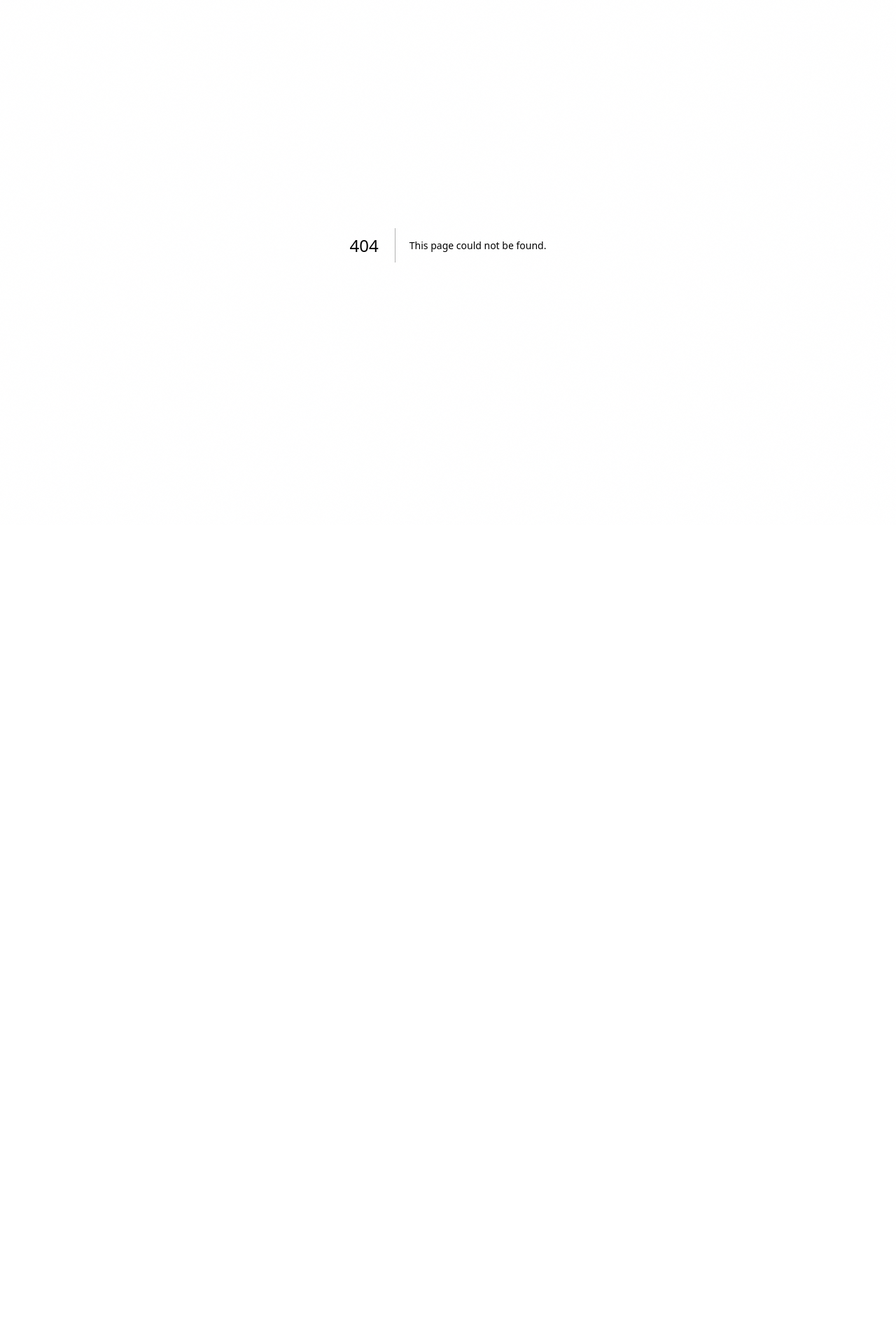
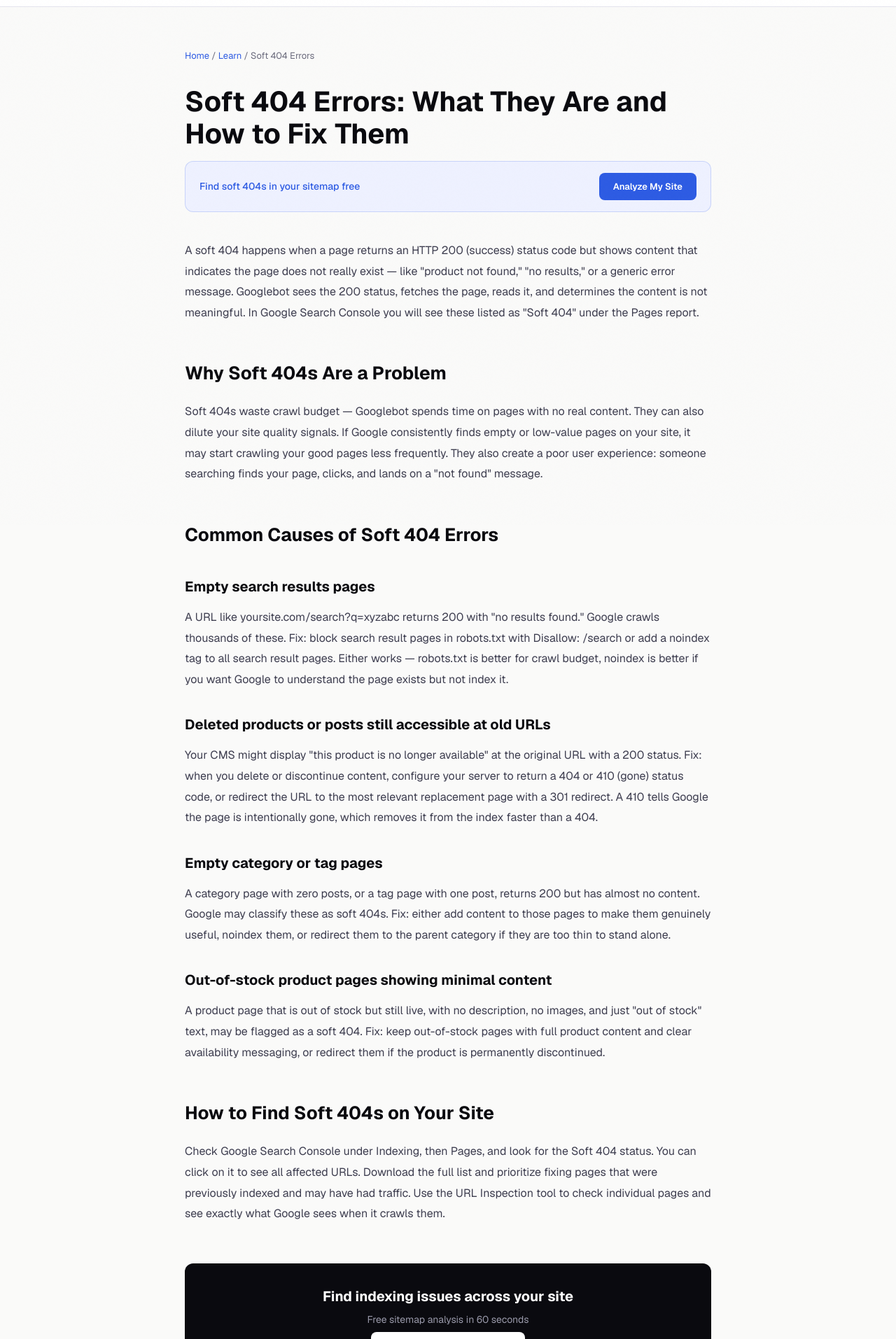
Before and after one commit to Watermelon-Coctail-Bar/sitemap-fixer, a Next.js app: page /learn/soft-404-errors in a window 1280 px wide. Before the commit this address had no page. Shown: the part 50-1963 px from the top of the page at 70% size. Before the commit the page ends 800 px from the top, so only its background shows below. Built offline with nearby package versions, Linux system fonts and the light colour scheme.

Commit message:
Create page.tsx

```diff
--- /dev/null
+++ b/src/app/learn/soft-404-errors/page.tsx
@@ -0,0 +1,50 @@
+import type { Metadata } from 'next';
+export const metadata: Metadata = {
+  title: 'Soft 404 Errors: What They Are and How to Fix Them | SitemapFixer',
+  description: "A soft 404 is a page that returns a 200 status code but displays content that looks like a 404 page. Here is why Google flags them and exactly how to fix each type.",
+  alternates: { canonical: 'https://sitemapfixer.com/learn/soft-404-errors' },
+};
+export default function Page() {
+  return (
+    <div style={{ maxWidth: 800, margin: '0 auto', padding: '60px 24px' }}>
+      <nav style={{ fontSize: 13, color: '#6b6b7d', marginBottom: 32 }}>
+        <a href="/" style={{ color: '#2d5be3', textDecoration: 'none' }}>Home</a>{' / '}
+        <a href="/learn" style={{ color: '#2d5be3', textDecoration: 'none' }}>Learn</a>{' / '}
+        <span>Soft 404 Errors</span>
+      </nav>
+      <h1 style={{ fontSize: 40, fontWeight: 700, color: '#0a0a0f', marginBottom: 16, lineHeight: 1.15 }}>Soft 404 Errors: What They Are and How to Fix Them</h1>
+      <div style={{ background: '#eef1ff', border: '1px solid rgba(45,91,227,0.2)', borderRadius: 12, padding: '16px 20px', marginBottom: 40, display: 'flex', alignItems: 'center', justifyContent: 'space-between', gap: 16 }}>
+        <span style={{ fontSize: 14, color: '#2d5be3', fontWeight: 500 }}>Find soft 404s in your sitemap free</span>
+        <a href="/" style={{ background: '#2d5be3', color: 'white', padding: '10px 20px', borderRadius: 8, textDecoration: 'none', fontWeight: 600, fontSize: 13 }}>Analyze My Site</a>
+      </div>
+      <div style={{ fontSize: 16, color: '#3d3d4f', lineHeight: 1.85 }}>
+        <p style={{ marginBottom: 24 }}>A soft 404 happens when a page returns an HTTP 200 (success) status code but shows content that indicates the page does not really exist — like "product not found," "no results," or a generic error message. Googlebot sees the 200 status, fetches the page, reads it, and determines the content is not meaningful. In Google Search Console you will see these listed as "Soft 404" under the Pages report.</p>
+
+        <h2 style={{ fontSize: 26, fontWeight: 700, color: '#0a0a0f', marginTop: 48, marginBottom: 16 }}>Why Soft 404s Are a Problem</h2>
+        <p style={{ marginBottom: 24 }}>Soft 404s waste crawl budget — Googlebot spends time on pages with no real content. They can also dilute your site quality signals. If Google consistently finds empty or low-value pages on your site, it may start crawling your good pages less frequently. They also create a poor user experience: someone searching finds your page, clicks, and lands on a "not found" message.</p>
+
+        <h2 style={{ fontSize: 26, fontWeight: 700, color: '#0a0a0f', marginTop: 48, marginBottom: 16 }}>Common Causes of Soft 404 Errors</h2>
+
+        <h3 style={{ fontSize: 20, fontWeight: 700, color: '#0a0a0f', marginTop: 32, marginBottom: 10 }}>Empty search results pages</h3>
+        <p style={{ marginBottom: 24 }}>A URL like yoursite.com/search?q=xyzabc returns 200 with "no results found." Google crawls thousands of these. Fix: block search result pages in robots.txt with Disallow: /search or add a noindex tag to all search result pages. Either works — robots.txt is better for crawl budget, noindex is better if you want Google to understand the page exists but not index it.</p>
+
+        <h3 style={{ fontSize: 20, fontWeight: 700, color: '#0a0a0f', marginTop: 32, marginBottom: 10 }}>Deleted products or posts still accessible at old URLs</h3>
+        <p style={{ marginBottom: 24 }}>Your CMS might display "this product is no longer available" at the original URL with a 200 status. Fix: when you delete or discontinue content, configure your server to return a 404 or 410 (gone) status code, or redirect the URL to the most relevant replacement page with a 301 redirect. A 410 tells Google the page is intentionally gone, which removes it from the index faster than a 404.</p>
+
+        <h3 style={{ fontSize: 20, fontWeight: 700, color: '#0a0a0f', marginTop: 32, marginBottom: 10 }}>Empty category or tag pages</h3>
+        <p style={{ marginBottom: 24 }}>A category page with zero posts, or a tag page with one post, returns 200 but has almost no content. Google may classify these as soft 404s. Fix: either add content to those pages to make them genuinely useful, noindex them, or redirect them to the parent category if they are too thin to stand alone.</p>
+
+        <h3 style={{ fontSize: 20, fontWeight: 700, color: '#0a0a0f', marginTop: 32, marginBottom: 10 }}>Out-of-stock product pages showing minimal content</h3>
+        <p style={{ marginBottom: 24 }}>A product page that is out of stock but still live, with no description, no images, and just "out of stock" text, may be flagged as a soft 404. Fix: keep out-of-stock pages with full product content and clear availability messaging, or redirect them if the product is permanently discontinued.</p>
+
+        <h2 style={{ fontSize: 26, fontWeight: 700, color: '#0a0a0f', marginTop: 48, marginBottom: 16 }}>How to Find Soft 404s on Your Site</h2>
+        <p style={{ marginBottom: 24 }}>Check Google Search Console under Indexing, then Pages, and look for the Soft 404 status. You can click on it to see all affected URLs. Download the full list and prioritize fixing pages that were previously indexed and may have had traffic. Use the URL Inspection tool to check individual pages and see exactly what Google sees when it crawls them.</p>
+      </div>
+      <div style={{ background: '#0a0a0f', borderRadius: 12, padding: '32px', textAlign: 'center', marginTop: 56 }}>
+        <div style={{ fontSize: 20, fontWeight: 700, color: 'white', marginBottom: 8 }}>Find indexing issues across your site</div>
+        <div style={{ color: '#9999aa', marginBottom: 20, fontSize: 14 }}>Free sitemap analysis in 60 seconds</div>
+        <a href="/" style={{ background: 'white', color: '#0a0a0f', padding: '14px 28px', borderRadius: 8, textDecoration: 'none', fontWeight: 700 }}>Analyze My Site Free</a>
+      </div>
+    </div>
+  );
+}
```
